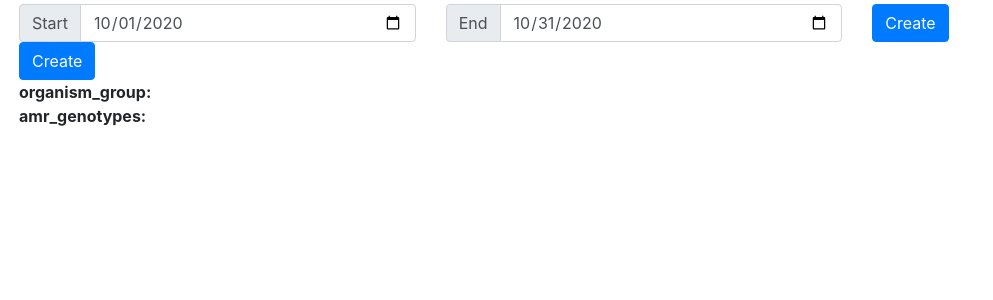
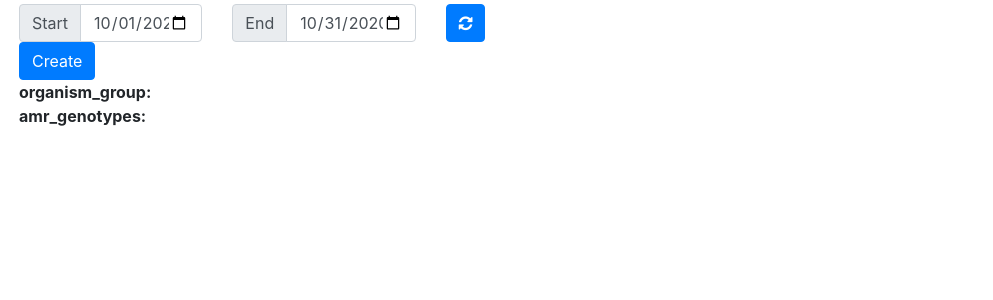
Before and after one commit to ivansg44/AMR-TV, a Django app: page / in a window 1280 px wide. Shown: the top 300 px of the page, without its empty margins (0-993 px from the left). Run offline with Django 3.2, Linux system fonts and the light colour scheme; data that the repository does not hold is empty; some libraries are stand-ins or nearby versions.

Commit message:
Clean up date selection

```diff
--- a/amr_tv/templates/base.html
+++ b/amr_tv/templates/base.html
@@ -9,6 +9,7 @@
     {% block css %}
     <link rel="stylesheet" href="{% static "base.css" %}">
     <link rel="stylesheet" href="https://cdn.jsdelivr.net/npm/bootstrap@4.5.3/dist/css/bootstrap.min.css" integrity="sha384-TX8t27EcRE3e/ihU7zmQxVncDAy5uIKz4rEkgIXeMed4M0jlfIDPvg6uqKI2xXr2" crossorigin="anonymous">
+    <link rel="stylesheet" href="https://cdnjs.cloudflare.com/ajax/libs/font-awesome/4.7.0/css/font-awesome.min.css">
     {% endblock %}
 
     <title>{% block title %}AMR-TV{% endblock title %}</title>
@@ -17,7 +18,7 @@
   <body>
     <div class="container-fluid m-1">
       <div class="row">
-        <div class="col">
+        <div class="col-2">
           <div class="input-group">
             <div class="input-group-prepend">
               <div class="input-group-text">Start</div>
@@ -25,7 +26,7 @@
             <input id="start-date-input" type="date" class="form-control" value="2020-10-01" min="2010-12-15" max="2020-10-31">
           </div>
         </div>
-        <div class="col">
+        <div class="col-2">
           <div class="input-group">
             <div class="input-group-prepend">
               <div class="input-group-text">End</div>
@@ -33,8 +34,10 @@
             <input id="end-date-input" type="date" class="form-control" value="2020-10-31" min="2010-12-15" max="2020-10-31">
           </div>
         </div>
-        <div class="col">
-          <button id="adjacency-matrix-create-btn" type="button" class="btn btn-primary">Create</button>
+        <div class="col-2">
+          <button id="adjacency-matrix-create-btn" type="button" class="btn btn-primary">
+            <i class="fa fa-refresh"></i>
+          </button>
         </div>
       </div>
       <div class="row">
```
